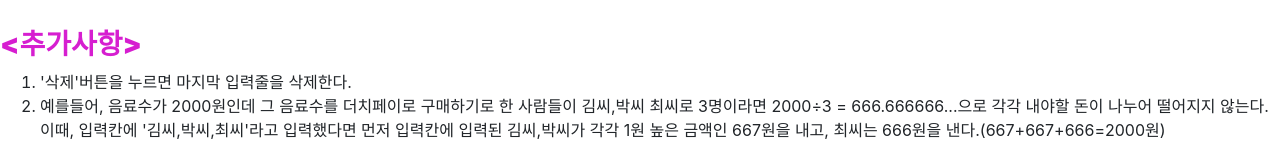
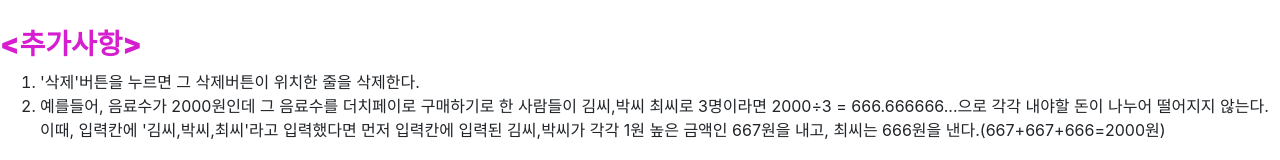
Before and after one commit to dack-c/goingDutchPerfectly, a plain HTML site: page description.html in a window 1280 px wide. Shown: the part 341-501 px from the top of the page. Drawn offline with nearby package versions, Linux system fonts and the light colour scheme; a script that the page names is missing.

Commit message:
설명수정

```diff
--- a/description.html
+++ b/description.html
@@ -39,7 +39,7 @@
             <h3 class="subTitleFont">&lt;추가사항&gt;</h3>
         </div>
         <ol>
-            <li>'삭제'버튼을 누르면 마지막 입력줄을 삭제한다.</li>
+            <li>'삭제'버튼을 누르면 그 삭제버튼이 위치한 줄을 삭제한다.</li>
             <li>
                 예를들어, 음료수가 2000원인데 그 음료수를 더치페이로 구매하기로 한 사람들이 김씨,박씨 최씨로 3명이라면 2000&divide;3 = 666.666666...으로 각각 내야할 돈이 나누어 떨어지지 않는다.<br>
                 이때, 입력칸에 '김씨,박씨,최씨'라고 입력했다면 먼저 입력칸에 입력된 김씨,박씨가 각각 1원 높은 금액인 667원을 내고, 최씨는 666원을 낸다.(667+667+666=2000원)
```
